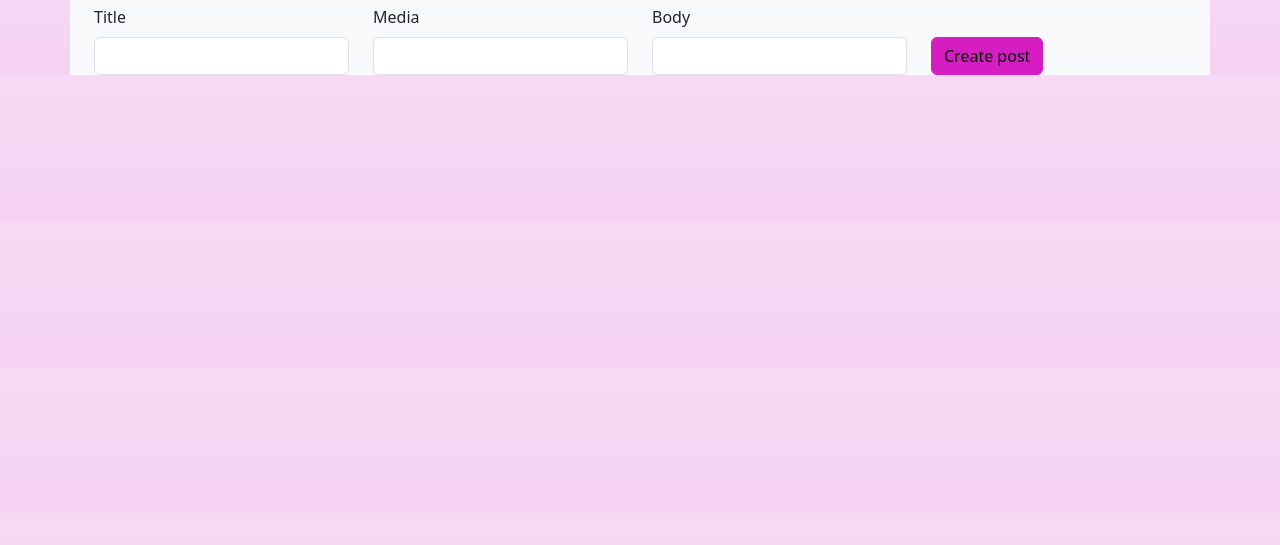
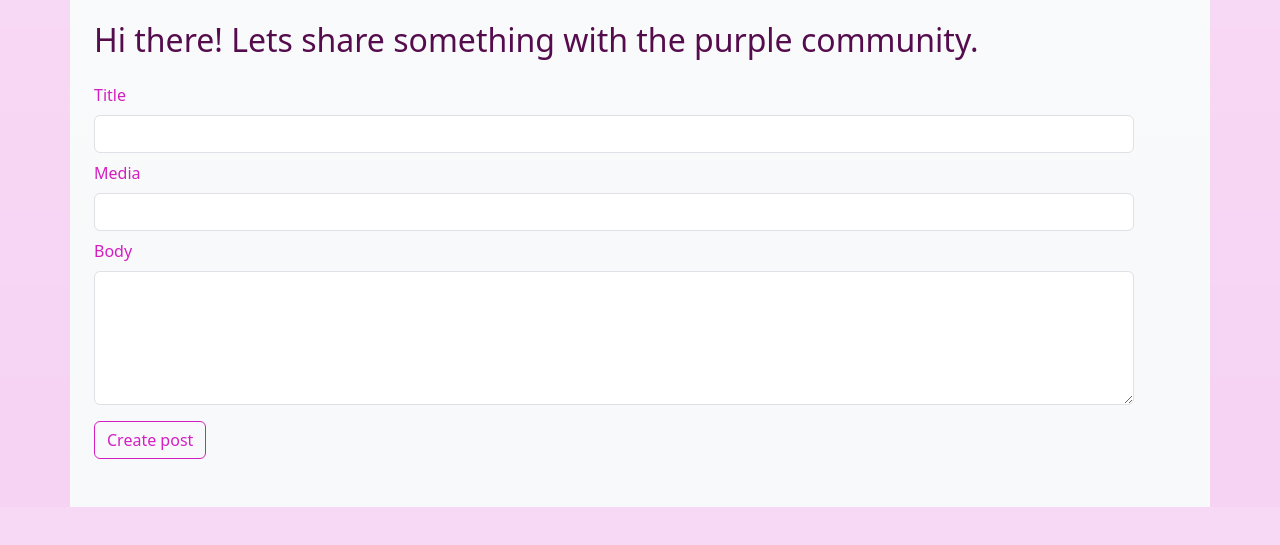
Before and after one commit to macobac/css-frameworks, a website: page newPost.html in a window 1280 px wide. Shown: the part 71-616 px from the top of the page. Drawn offline with nearby package versions, Linux system fonts and the light colour scheme; files that its build step writes are made by us from their sources.

Commit message:
changed some semantics

```diff
--- a/newPost.html
+++ b/newPost.html
@@ -12,27 +12,31 @@
     <div class="container bg-light bg-gradient">
         <nav class="navbar">
             <div class="container">
-                <a href="feed.html" class="navbar-brand"><img src="/images/purplelogo.png" alt="purple app logo" height="50px"></a>
+                <a href="feed.html" class="navbar-brand"><img src="/images/purplelogo.png" alt="purple app logo"
+                        height="50px"></a>
                 <button class="btn btn-outline-primary rounded-5" id="new-post-btn">+</button>
                 <div class="nav-item"><a href="profile.html" class="link-primary">Profile</a></div>
             </div>
         </nav>
-        <div class="container">
-            <form class="row align-items-end">
+            <div class="container pb-5">
+                <div class="row my-3">
+                    <h2 class="text-primary-emphasis">Hi there! Lets share something with the purple community.</h2>
+                </div>
+                <form class="row row-cols-1 g-2 align-items-end justify-content-center me-md-5">
                     <div class="col">
-                    <label for="inputTitle" class="form-label">Title</label>
-                    <input type="text" class="form-control" id="inputTitle">
+                        <label for="inputTitle" class="form-label text-primary">Title</label>
+                        <input type="text" class="form-control" id="inputTitle" name="inputTitle">
                     </div>
                     <div class="col">
-                    <label for="inputMedia" class="form-label">Media</label>
-                    <input type="text" class="form-control" id="inputMedia">
+                        <label for="inputMedia" class="form-label text-primary">Media</label>
+                        <input type="text" class="form-control" id="inputMedia" name="inputMedia">
                     </div>
                     <div class="col">
-                    <label for="inputBody" class="form-label">Body</label>
-                    <input type="text" class="form-control" id="inputBody">
+                        <label for="inputBody" class="form-label text-primary">Body</label>
+                        <textarea name="inputBody" class="form-control" id="inputBody" rows="5"></textarea>
                     </div>
-                <div class="col">
-                    <button type="submit" class="btn btn-primary" id="createPostBtn">Create post</button>
+                    <div class="col gy-3">
+                        <button type="submit" class="btn btn-outline-primary" id="createPostBtn">Create post</button>
                     </div>
                 </form>
         </div>
```
Lines whose indentation alone changed are shown as unchanged.
